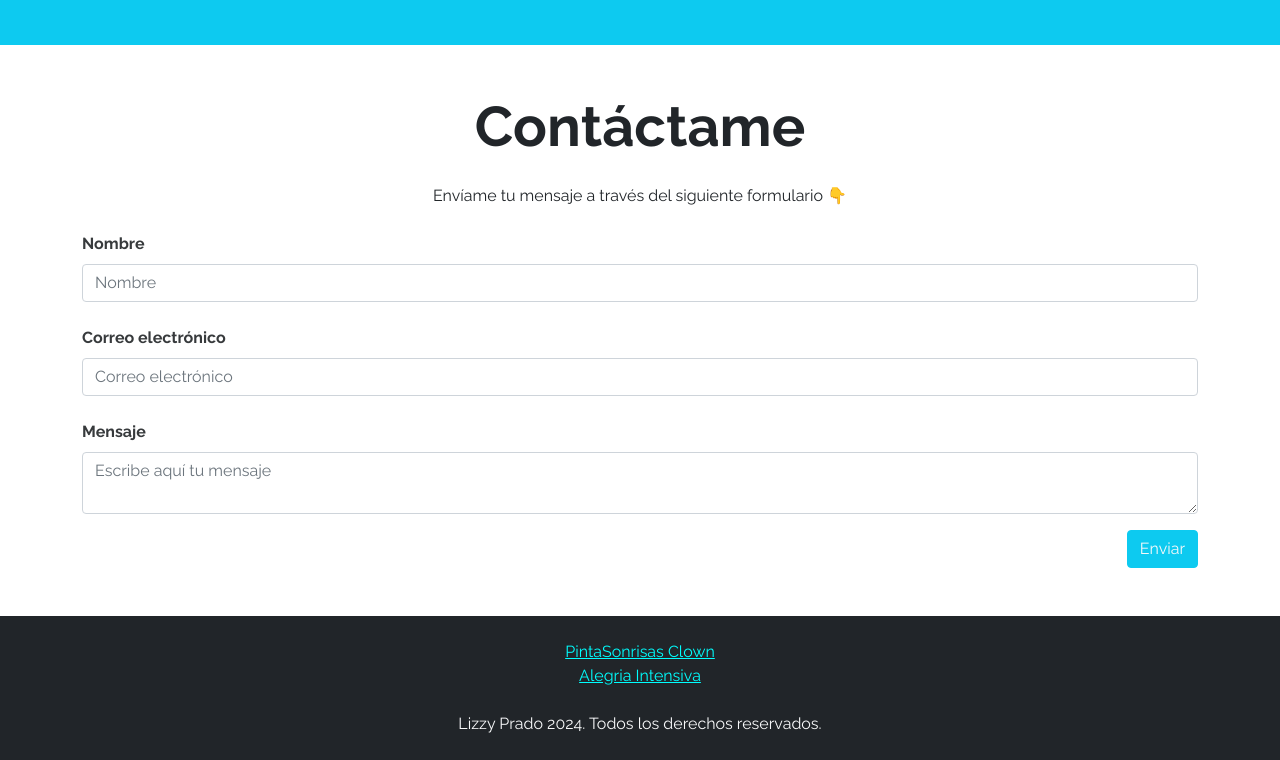
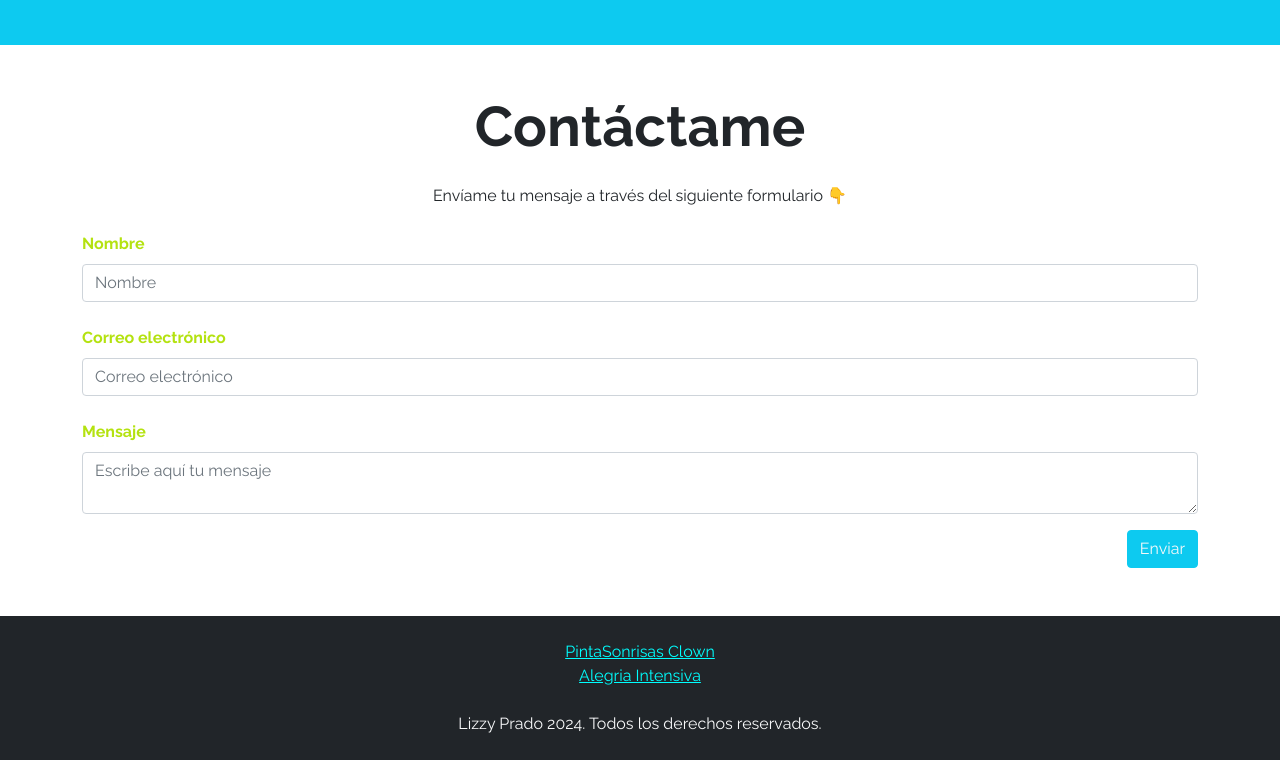
Before and after one commit to sebagit1989/Desafio_2024-05-26, a plain HTML site: page index.html in a window 1280 px wide. Shown: the part 2428-3188 px from the top of the page. Drawn offline with nearby package versions, Linux system fonts and the light colour scheme.

Commit message:
cambio de color

```diff
--- a/assets/css/estilos.css
+++ b/assets/css/estilos.css
@@ -24,7 +24,7 @@ body {
 
 #Contacto form label {
   font-weight: 700;
-  color: #373a3c;
+  color: #b4e210;
 }
 
 @media (max-width: 768px) {
```
